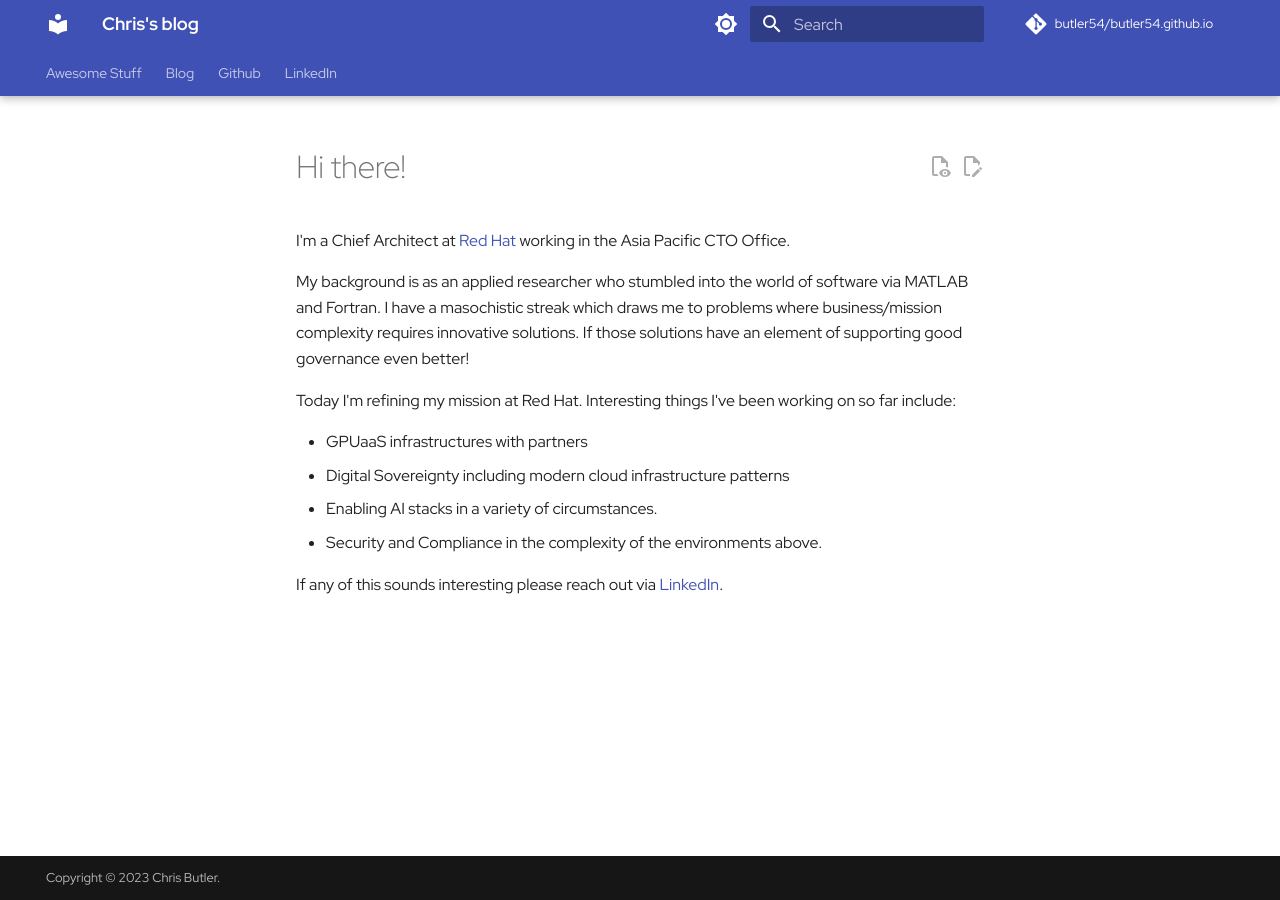
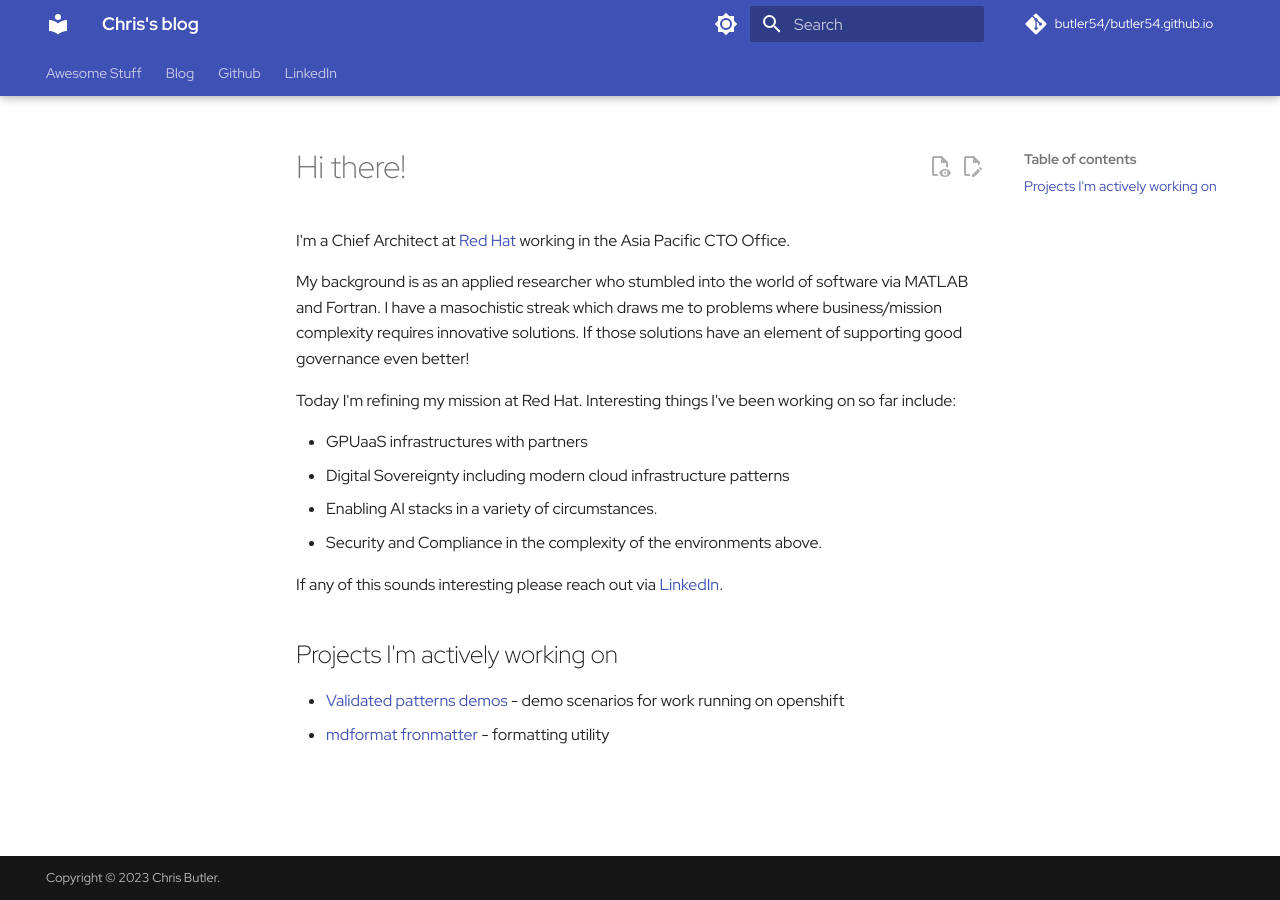
Before and after one commit to butler54/butler54.github.io, an MkDocs documentation site: the page built from docs/index.md, in a window 1280 px wide. Built offline with MkDocs 1.6.1 and Material for MkDocs 9.7.7, drawn with Linux system fonts in a browser that asks for light colours; some web fonts are replaced; comment, search, counter and statistics services are not loaded.

Commit message:
feat: Active project list
Signed-off-by: Chris Butler <chris.butler@redhat.com>

```diff
--- a/docs/index.md
+++ b/docs/index.md
@@ -14,3 +14,8 @@
 - Security and Compliance in the complexity of the environments above.
 
 If any of this sounds interesting please reach out via [LinkedIn](https://www.linkedin.com/in/christopherjbutler/).
+
+## Projects I'm actively working on
+
+- [Validated patterns demos](https://github.com/butler54/validated-patterns-demos) - demo scenarios for work running on openshift
+- [mdformat fronmatter](https://github.com/butler54/mdformat-frontmatter) - formatting utility
```
